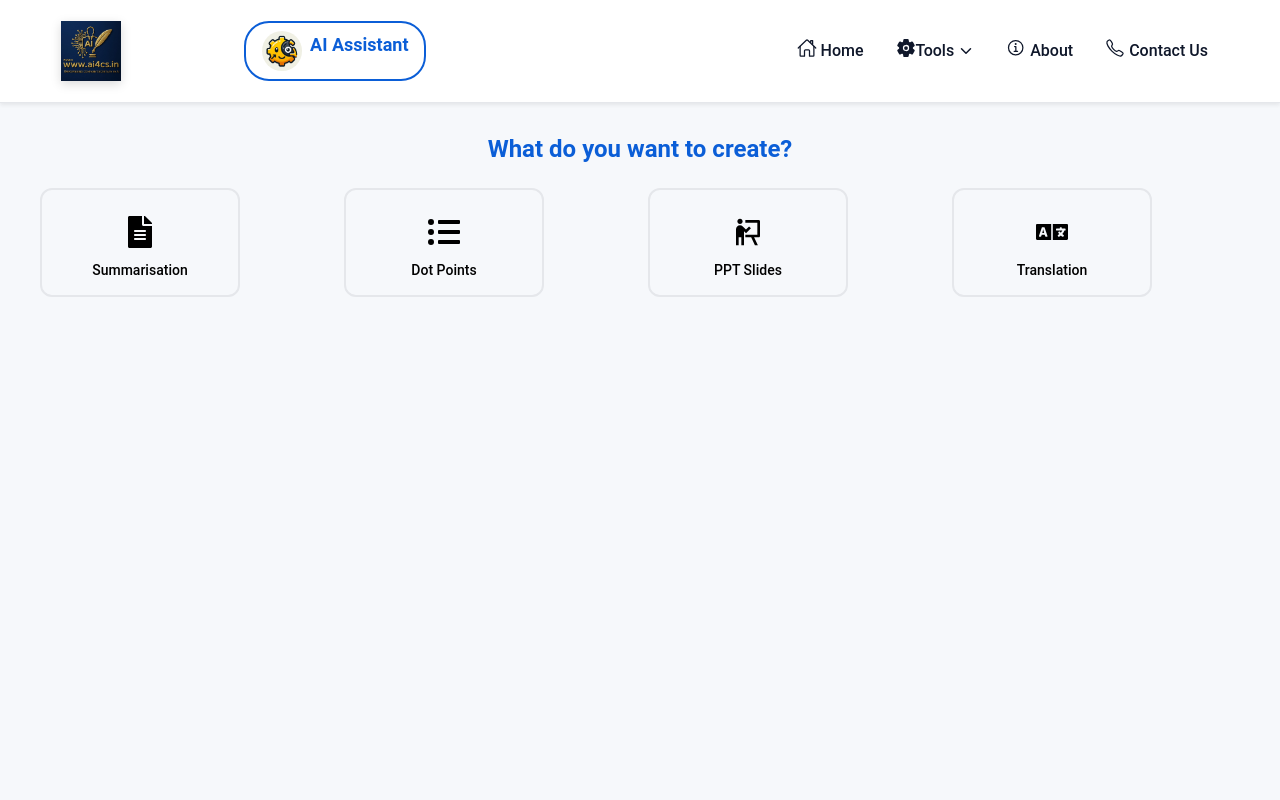
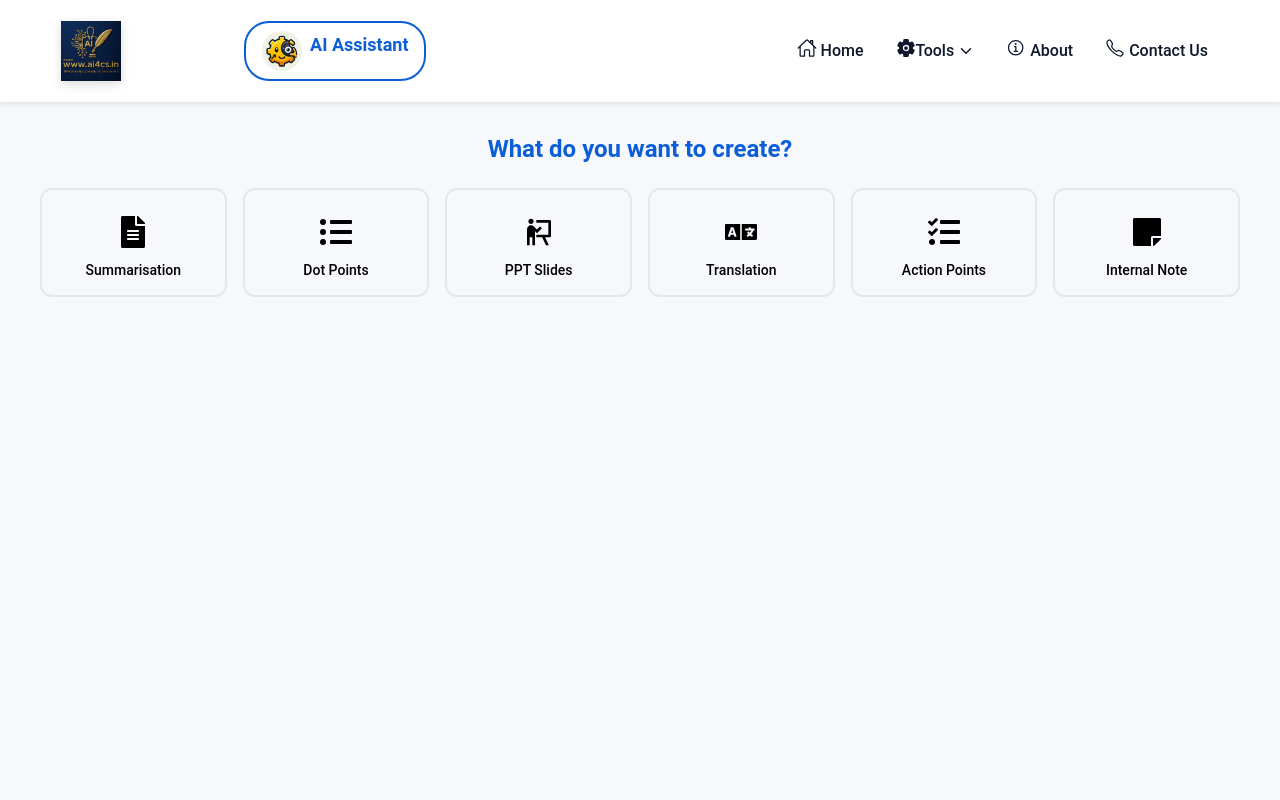
Before and after one commit to parthgopa/Ai4cs, a React (Vite) app: page /text-tool/intelligence in a window 1280 px wide. Shown: the top 800 px of the page. Built offline with nearby package versions, Linux system fonts and the light colour scheme.

Commit message:
new files added in requirements section

```diff
--- a/src/components/HomePage.jsx
+++ b/src/components/HomePage.jsx
@@ -3,9 +3,9 @@ import { Container, Row, Col } from 'react-bootstrap';
 import { useNavigate } from 'react-router-dom';
 import '../styles/HomePage.css';
 
-export const backend_URL = "http://127.0.0.1:5000";
+// export const backend_URL = "http://127.0.0.1:5000";
 // export const backend_URL = "https://backend.ai4cs.in.up.railway.app";
-// export const backend_URL = "https://ai4cs-production.up.railway.app";
+export const backend_URL = "https://ai4cs-production.up.railway.app";
 
 const HomePage = () => {
   const navigate = useNavigate();
--- a/src/components/TextIntelligenceHub/TextIntelligenceHub.jsx
+++ b/src/components/TextIntelligenceHub/TextIntelligenceHub.jsx
@@ -47,18 +47,18 @@ const TextIntelligenceHub = () => {
       icon: <FaLanguage />,
       description: "Translate text to different languages"
     },
-    // {
-    //   key: "actionpoints",
-    //   label: "Action Points",
-    //   icon: <FaTasks />,
-    //   description: "Extract actionable items from content"
-    // },
-    // {
-    //   key: "internalnote",
-    //   label: "Internal Note",
-    //   icon: <FaStickyNote />,
-    //   description: "Create structured office notes for internal use"
-    // },
+    {
+      key: "actionpoints",
+      label: "Action Points",
+      icon: <FaTasks />,
+      description: "Extract actionable items from content"
+    },
+    {
+      key: "internalnote",
+      label: "Internal Note",
+      icon: <FaStickyNote />,
+      description: "Create structured office notes for internal use"
+    },
   ];
 
   const handleOperationChange = (newOperation) => {
```
Also changed, not shown: src/backend/requirements.txt.
